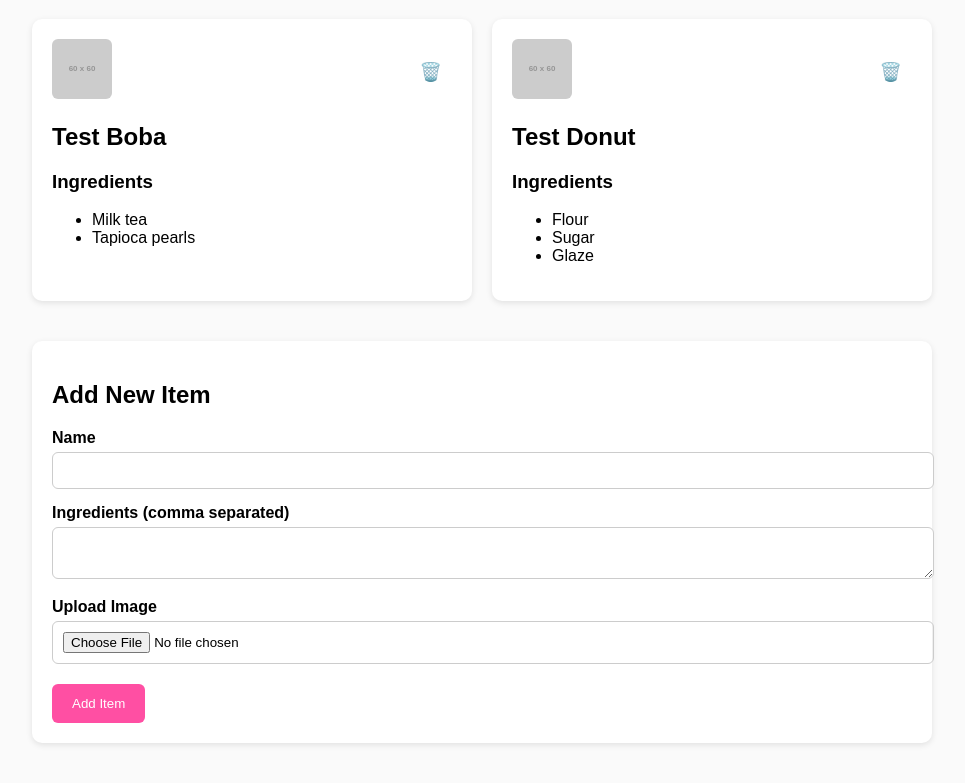
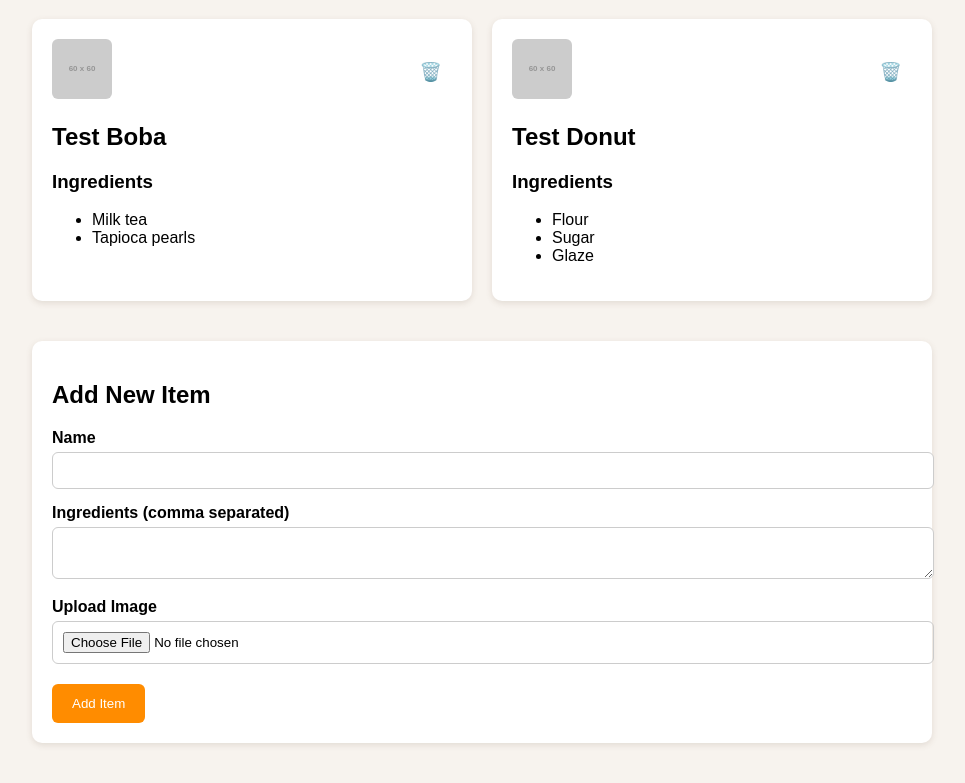
Before and after one commit to sidvasu/Mongoose-Cafe, a website: page index.html in a window 1280 px wide. Shown: the part 109-892 px from the top of the page, without its empty margins (158-1123 px from the left). Drawn offline with Linux system fonts and the light colour scheme; placeholder pictures from the web are drawn by us.

Commit message:
Add Color Scheme for UI

```diff
--- a/style.css
+++ b/style.css
@@ -4,7 +4,7 @@ h1 {
 
 body {
   font-family: sans-serif;
-  background: #fafafa;
+  background: #f7f3ee;
   padding: 40px;
 }
 
@@ -24,7 +24,7 @@ body {
   background: white;
   padding: 20px;
   border-radius: 10px;
-  box-shadow: 0 2px 6px rgba(0,0,0,0.1);
+  box-shadow: 0 2px 6px rgba(107, 79, 58, 0.15);
 }
 
 .delete-btn {
@@ -40,7 +40,7 @@ body {
 }
 
 .delete-btn:hover {
-  color: #ff4fa3;
+  color: #ffa230;
 }
 
 .item-img {
@@ -55,7 +55,7 @@ body {
   background: white;
   padding: 20px;
   border-radius: 10px;
-  box-shadow: 0 2px 6px rgba(0,0,0,0.1);
+  box-shadow: 0 2px 6px rgba(107, 79, 58, 0.15);
 }
 
 label {
@@ -75,7 +75,7 @@ input, textarea {
 button {
   margin-top: 20px;
   padding: 12px 20px;
-  background: #ff4fa3;
+  background: #ff8c00;
   color: white;
   border: none;
   border-radius: 6px;
@@ -84,5 +84,5 @@ button {
 }
 
 button:hover {
-    background: #ff7bbd;
+    background: #ffa230;
 }
```
